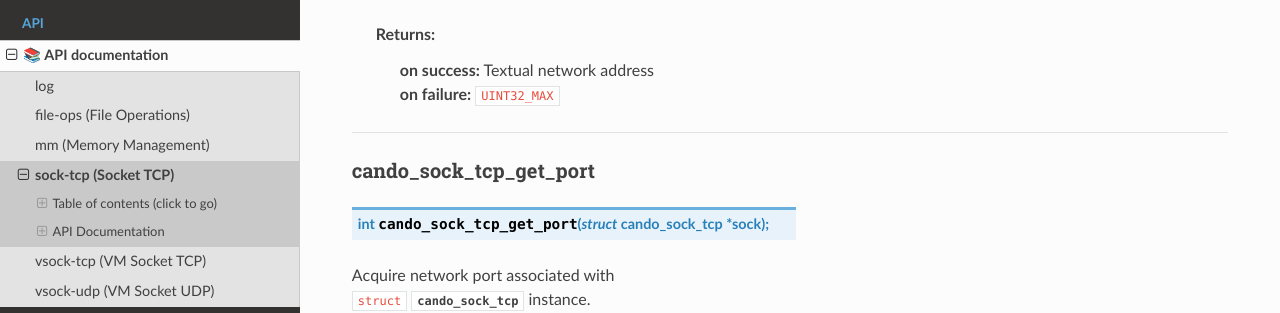
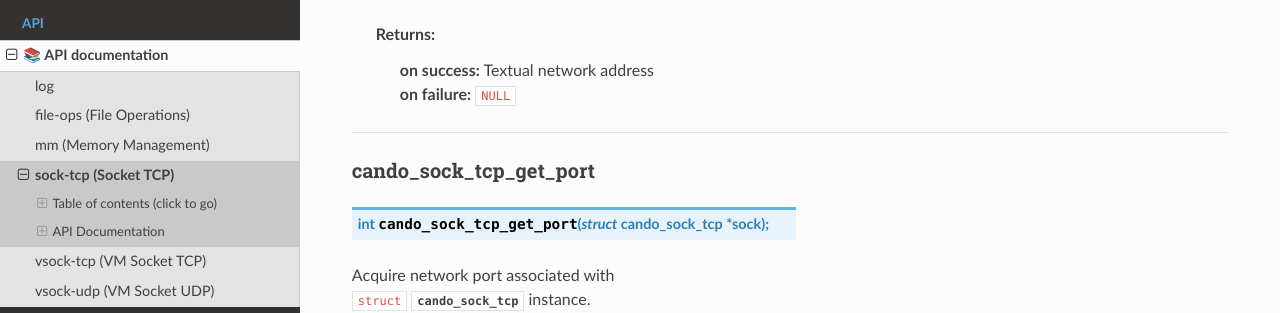
Before and after one commit to under-view/libcando, a Sphinx documentation site: the page built from docs/sock-tcp.rst, in a window 1280 px wide and 900 px high, scrolled down 6709 px. Shown: the part 171-484 px from the top of the window. Built offline with Sphinx 7.4.7 and the Read the Docs theme 3.1.0, drawn with Linux system fonts in a browser that asks for light colours; formulas are drawn with MathJax 3.

Commit message:
sock-tcp: fix return type of ip_addr function
Signed-off-by: Vincent Davis Jr <vince@underview.tech>

```diff
--- a/docs/sock-tcp.rst
+++ b/docs/sock-tcp.rst
@@ -325,7 +325,7 @@ cando_sock_tcp_get_ip_addr
 
 	Returns:
 		| **on success:** Textual network address
-		| **on failure:** ``UINT32_MAX``
+		| **on failure:** ``NULL``
 
 =========================================================================================================================================
 
```
